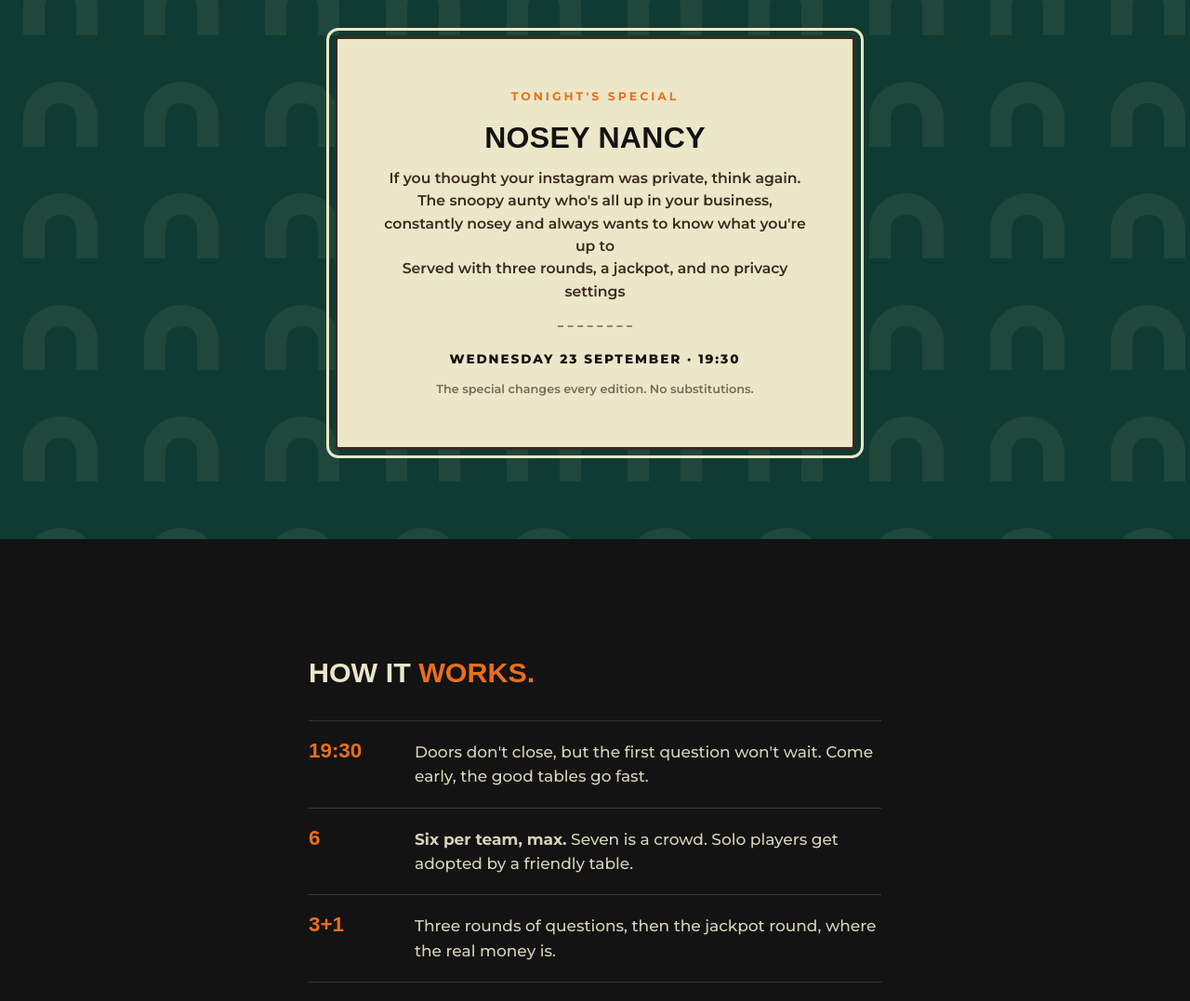
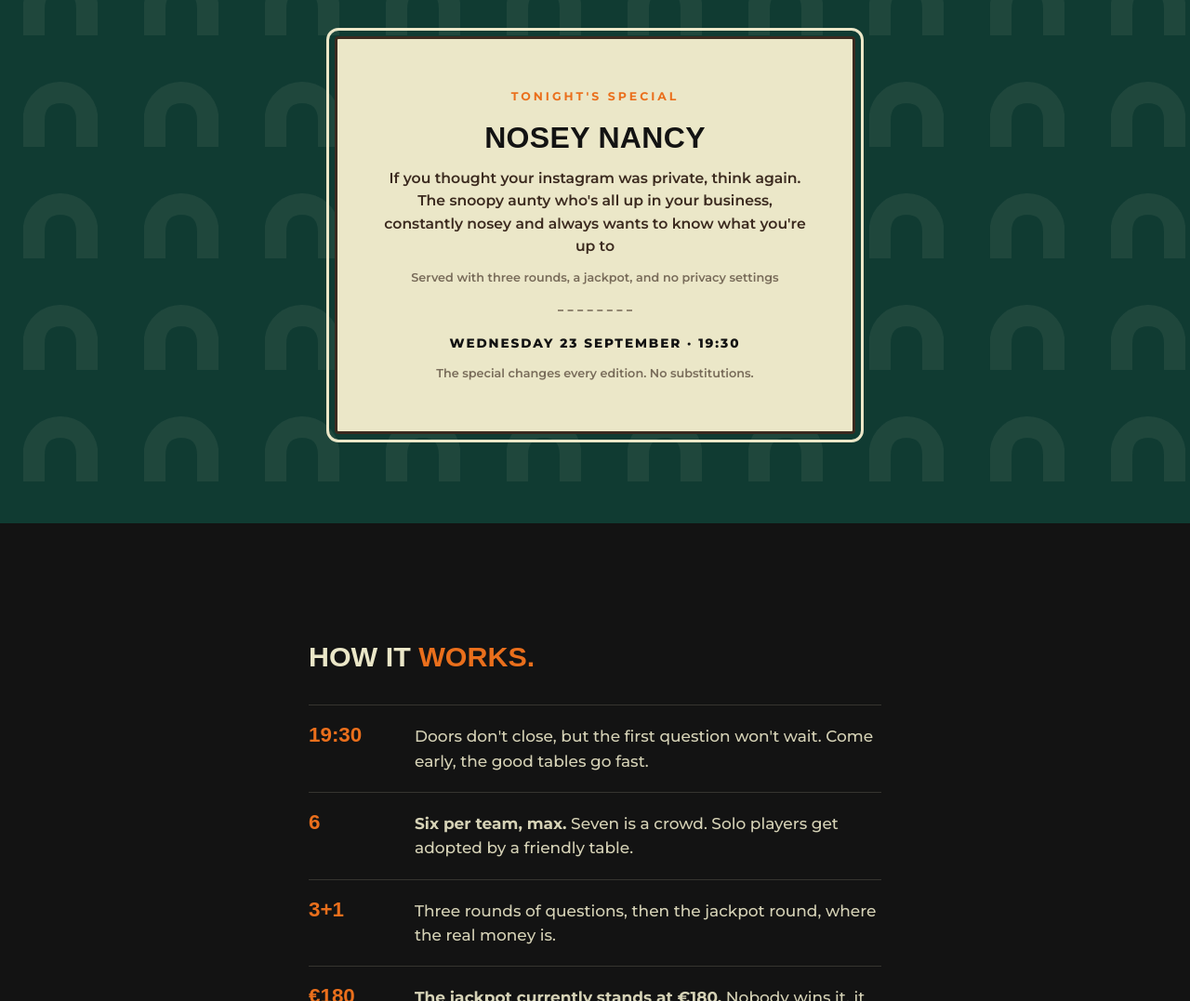
Before and after one commit to pranavjoy/tunnel-quiz, a plain HTML site: page public/index.html in a window 1280 px wide. Shown: the part 1195-2272 px from the top of the page at 93% size. Drawn offline with Linux system fonts and the light colour scheme; a web font is replaced by a local one.

Commit message:
Change served paragraph to special-note class

```diff
--- a/public/index.html
+++ b/public/index.html
@@ -463,7 +463,7 @@
     <p class="eyebrow">Tonight's Special</p>
     <h2 class="display">NOSEY NANCY</h2><!-- EDIT: this edition's special -->
     <p class="served">If you thought your instagram was private, think again. The snoopy aunty who's all up in your business, constantly nosey and always wants to know what you're up to</p><!-- EDIT: served-with line -->
-    <p class="served">Served with three rounds, a jackpot, and no privacy settings</p><!-- EDIT: served-with line -->
+    <p class="special-note">Served with three rounds, a jackpot, and no privacy settings</p><!-- EDIT: served-with line -->
     <hr class="special-rule">
     <p class="special-date"><span id="specialDate">Next quiz night</span> · 19:30</p>
     <p class="special-note">The special changes every edition. No substitutions.</p>
```
